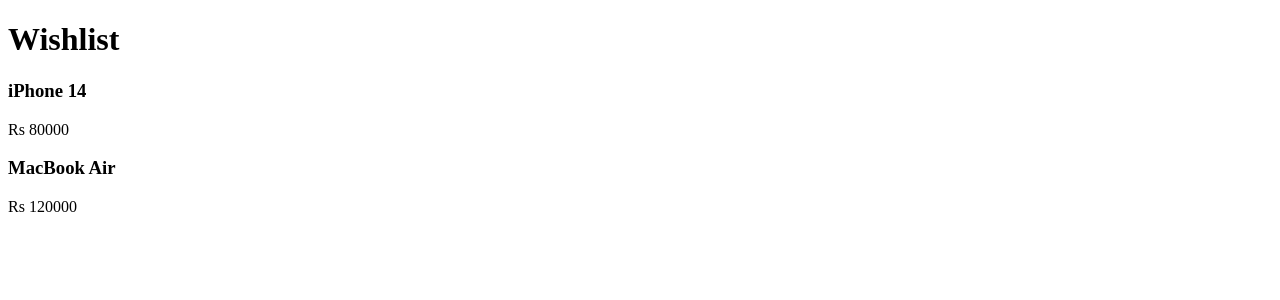
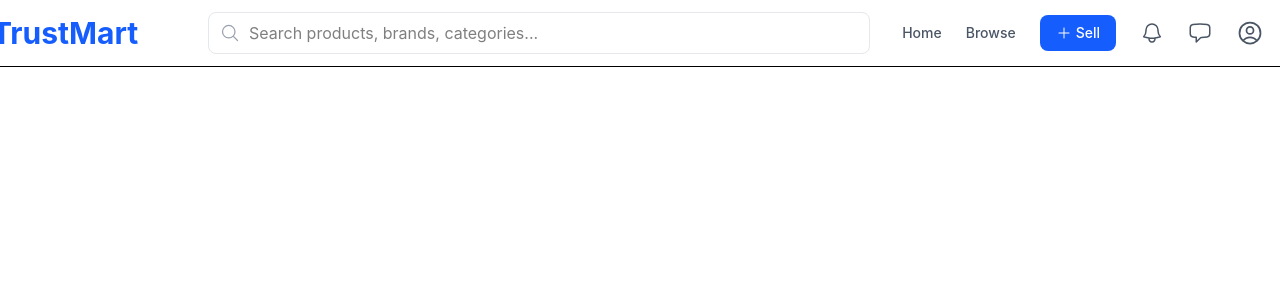
Before and after one commit to dikshanta8080/trustmart, a React (Vite) app in the folder trustmart-frontend/: page / in a window 1280 px wide. Shown: the top 300 px of the page. Built offline with nearby package versions, Linux system fonts and the light colour scheme.

Commit message:
Add Header component with navigation and search

```diff
--- a/trustmart-frontend/package.json
+++ b/trustmart-frontend/package.json
@@ -10,8 +10,10 @@
     "preview": "vite preview"
   },
   "dependencies": {
+    "@heroicons/react": "^2.2.0",
     "@tailwindcss/vite": "^4.3.1",
     "axios": "^1.18.0",
+    "lucide-react": "^1.20.0",
     "react": "^19.2.6",
     "react-dom": "^19.2.6",
     "react-router-dom": "^7.18.0",
--- a/trustmart-frontend/src/App.jsx
+++ b/trustmart-frontend/src/App.jsx
@@ -1,13 +1,22 @@
-import {Routes, Route} from "react-router-dom";
-import WishlistPage from "./pages/WishlistPage";
+import React from 'react';
+import { Routes, Route } from 'react-router-dom';
+import Header from './components/Header';
 
 
 function App() {
   return (
     <Routes>
+      <Route
+        path="/"
+        element={
+          <>
+            <Header />
 
-    <Route path="/" element={<WishlistPage />} />
+          </>
+        }
+      />
     </Routes>
   );
 }
+
 export default App;
--- /dev/null
+++ b/trustmart-frontend/src/components/Header.jsx
@@ -0,0 +1,73 @@
+import React from 'react';
+import {
+  MagnifyingGlassIcon,
+  UserCircleIcon,
+  PlusIcon,
+  BellIcon,
+  ChatBubbleLeftIcon
+} from '@heroicons/react/24/outline';
+
+const Header = () => {
+  return (
+    <header className="bg-white border-b sticky top-0 z-50">
+  <div className="max-w-7xl mx-auto px-4 py-3">
+    <div className="flex items-center">
+
+      {/* Logo */}
+      <div className="w-40 shrink-0 -ml-6 mr-6 ">
+        <h1 className="text-3xl font-bold text-blue-600">
+          TrustMart
+        </h1>
+      </div>
+
+      {/* Search Bar */}
+      <div className="flex-1 max-w-3xl relative mx-8">
+        <MagnifyingGlassIcon className="absolute left-3 top-1/2 -translate-y-1/2 w-5 h-5 text-gray-400" />
+        <input
+          type="text"
+          placeholder="Search products, brands, categories..."
+          className="w-full pl-10 pr-4 py-2 border border-gray-200 rounded-lg focus:outline-none focus:border-blue-500 focus:ring-2 focus:ring-blue-100"
+        />
+      </div>
+
+      {/* Navigation */}
+      <div className="shrink-0 ml-auto">
+        <nav className="flex items-center gap-6 text-sm font-medium">
+          <a href="#" className="text-gray-600 hover:text-blue-600 whitespace-nowrap">
+            Home
+          </a>
+
+          <a href="#" className="text-gray-600 hover:text-blue-600 whitespace-nowrap">
+            Browse
+          </a>
+
+          {/* Sell Button */}
+          <button className="flex items-center gap-1 bg-blue-600 text-white px-4 py-2 rounded-lg hover:bg-blue-700 transition whitespace-nowrap">
+            <PlusIcon className="w-4 h-4" />
+            Sell
+          </button>
+
+          {/* Notification */}
+        <button className="relative text-gray-600 hover:text-blue-600">
+        <BellIcon className="w-6 h-6" />
+        </button>
+
+        {/* Chat */}
+        <button className="relative text-gray-600 hover:text-blue-600">
+        <ChatBubbleLeftIcon className="w-6 h-6" />
+        </button>
+
+        {/* Profile */}
+        <button className="text-gray-600 hover:text-blue-600">
+        <UserCircleIcon className="w-7 h-7" />
+        </button>
+    </nav>
+    </div>
+
+    </div>
+  </div>
+</header>
+  );
+};
+
+export default Header;
--- a/trustmart-frontend/src/pages/WishlistPage.jsx
+++ /dev/null
@@ -1,30 +0,0 @@
-function WishlistPage() {
-
-    const items = [
-        {
-            id: 1,
-            title: "iPhone 14",
-            price: 80000
-        },
-        {
-            id: 2,
-            title: "MacBook Air",
-            price: 120000
-        }
-    ];
-
-    return (
-        <div>
-            <h1>Wishlist</h1>
-
-            {items.map(item => (
-                <div key={item.id}>
-                    <h3>{item.title}</h3>
-                    <p>Rs {item.price}</p>
-                </div>
-            ))}
-        </div>
-    );
-}
-
-export default WishlistPage;
```
Also changed, not shown: trustmart-frontend/src/main.jsx (+6 -6 lines), trustmart-frontend/src/components/Sidebar.jsx (added), trustmart-frontend/src/contexts/WishlistContext.jsx (added), trustmart-frontend/src/pages/Wishlist.jsx (added), 1 other file (tests, documents, lock files or other folders).
